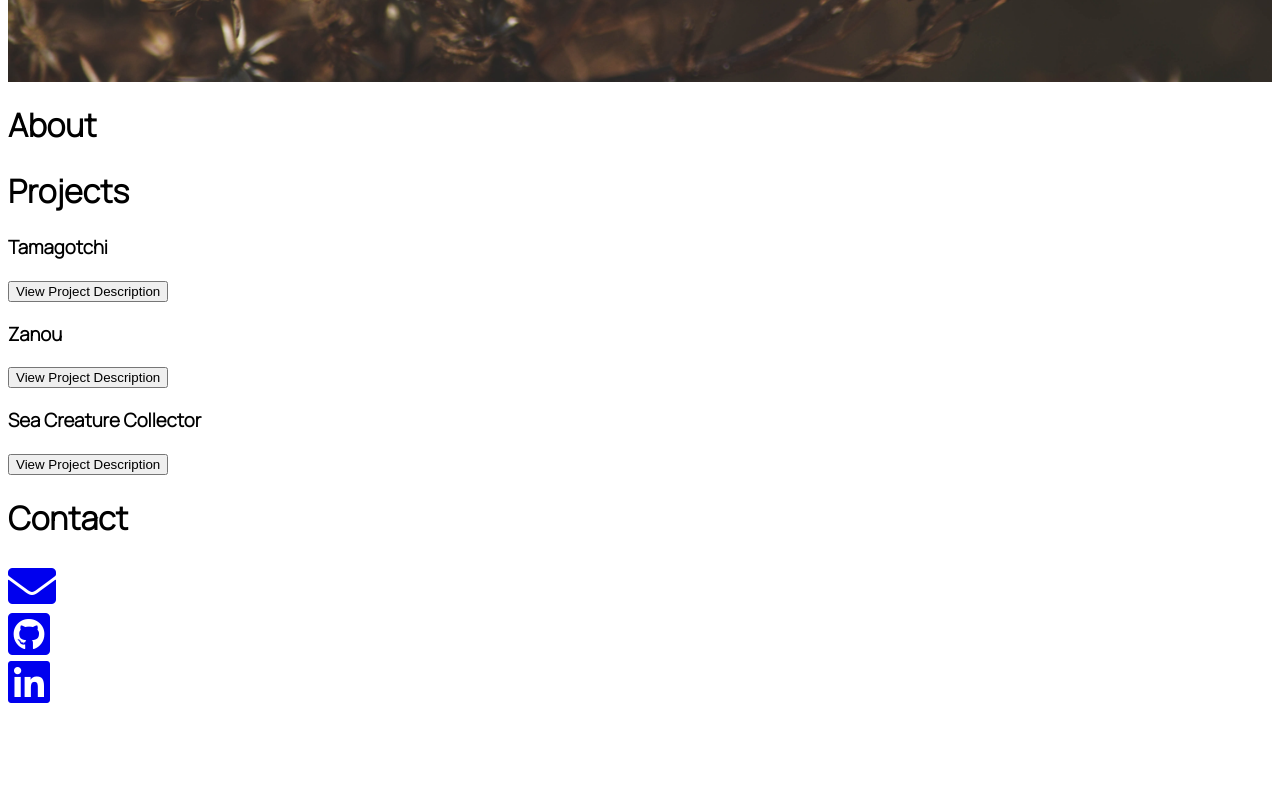
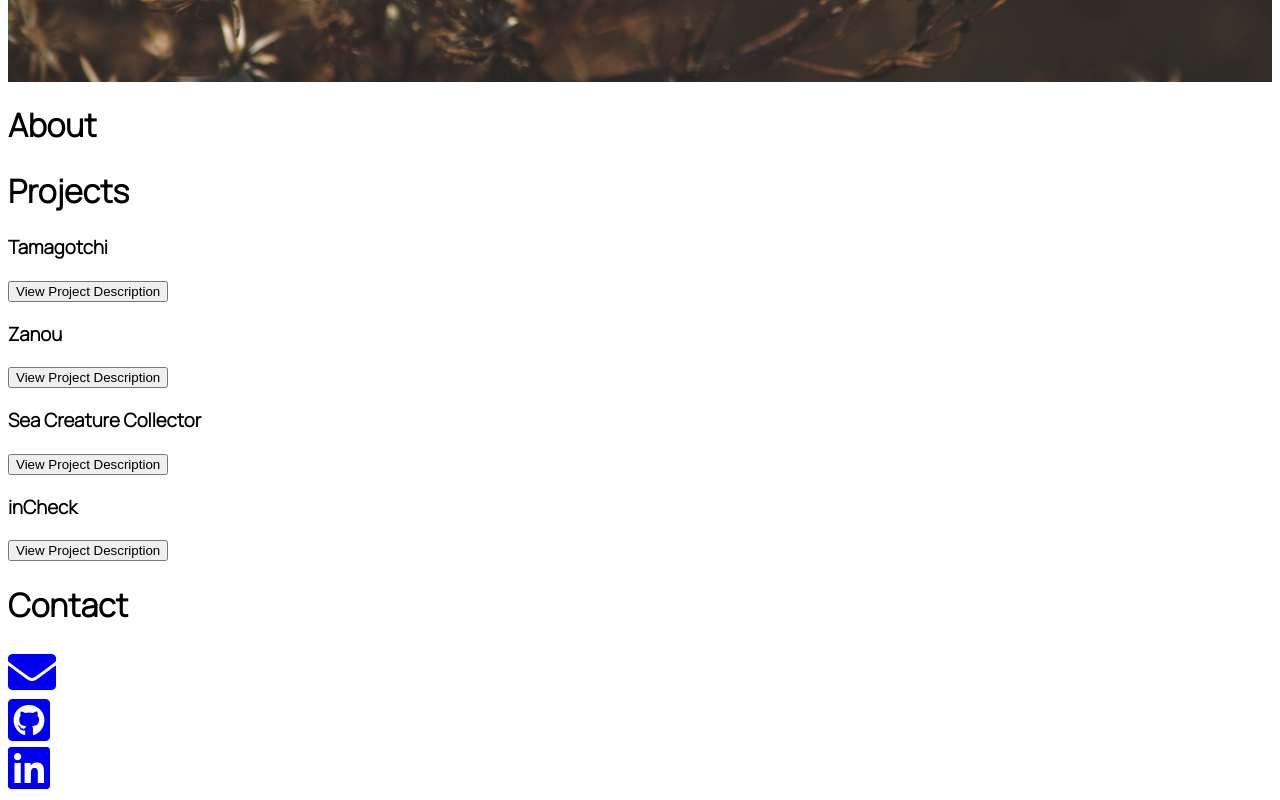
Before and after one commit to BrittanyMBui/portfolio-in-react, a React (Create React App) app: page / in a window 1280 px wide. Shown: the part 538-1338 px from the top of the page. Before the commit the page ends 1252 px from the top, so only its background shows below. Built offline with nearby package versions, Linux system fonts and the light colour scheme.

Commit message:
adds some styling, adds page jump anchor to divs

```diff
--- a/src/App.css
+++ b/src/App.css
@@ -2,7 +2,7 @@ body {
     font-family: 'Manrope', sans-serif;
 }
 
-.home {
+#home {
     height: 500px;
     background-image: url('images/hero-image.jpg');
     background-size: cover;
--- a/src/components/About.js
+++ b/src/components/About.js
@@ -1,8 +1,10 @@
 const About = () => {
 
 return (
-    <div className="about">
+    <div id="about">
         <h1>About</h1>
+        <p>
+        </p>
     </div>
     );
 }
--- a/src/components/Contact.js
+++ b/src/components/Contact.js
@@ -1,7 +1,7 @@
 const Contact = () => {
 
     return (
-        <div className="contact">
+        <div id="contact">
             <h1>Contact</h1>
             <div className="email">
                 <a href="mailto:brittymbui@gmail.com"><i className="fas fa-envelope icon"></i></a>
--- a/src/components/Home.js
+++ b/src/components/Home.js
@@ -1,7 +1,7 @@
 const Home = () => {
 
     return (
-        <div className="home">
+        <div id="home">
             <div className="home-text">
                 <h1>Brittany Bui</h1>
                 <p>Full Stack Software Engineer</p>
--- a/src/components/Projects.js
+++ b/src/components/Projects.js
@@ -5,6 +5,7 @@ class Projects extends React.Component {
         showProjectZero: false,
         showProjectOne: false,
         showProjectTwo: false,
+        showProjectThree: false,
     }
 
     toggleProjects0Handler = (event) => {
@@ -31,10 +32,18 @@ class Projects extends React.Component {
         })
     }
 
+    toggleProjects3Handler = (event) => {
+        this.setState((prevState) => {
+            return {
+                showProjectThree: !prevState.showProjectThree
+            }
+        })
+    }
+
 
 render () {
     return (
-        <div className="projects">
+        <div id="projects">
             <h1>Projects</h1>
 
             <article className="project-zero">
@@ -86,8 +95,25 @@ render () {
                     add a photo upload feature as well. I also added a feature where the user could 'feed' their sea creature from a list of
                     'meals' and choose whether it was breakfast, lunch, or dinner. Each 'feeding' would display in a form on the creature's page.
                     I added conditional logic to display a message to the user if their creature had not been fed, or whether the creature had
-                    been fed all meals for the day. I built this project using Django, JSX, Materialize CSS, CSS, HTML, and used PostgreSQL for
+                    been fed all meals for the day. I built this project using Django, Materialize CSS, CSS, HTML, and used PostgreSQL as
                     the database.
+                </p>
+                </div>
+            </article>
+            <article className="project-three">
+                <h3>inCheck</h3>
+                <button onClick={this.toggleProjects3Handler}>
+                    {this.state.showProjectThree ? 'Hide' : 'View' } Project Description
+                </button>
+                <div style={{ display: this.state.showProjectThree ? 'block' : 'none' }}>
+                <p>
+                    This was a project I chose to build in my free-time after finishing the Django curriculum at General Assembly.
+                    I decided to take the skills I learned and apply them to an app that would have a real-world use-case.
+                    This is a very simple and user friendly to-do list. In this app, a user could sign-up or log-in to their profile page.
+                    From their profile page, they could view the titles and dates of each to-do task. Clicking on a task would bring the user
+                    to a detailed view page of the to-do task. From there, they can edit or delete the task as well.
+                    From the profile page, the user can also add a new to-do task. I built this project using Python, Django, CSS, and PostgreSQL
+                    as the database.
                 </p>
                 </div>
             </article>
```
